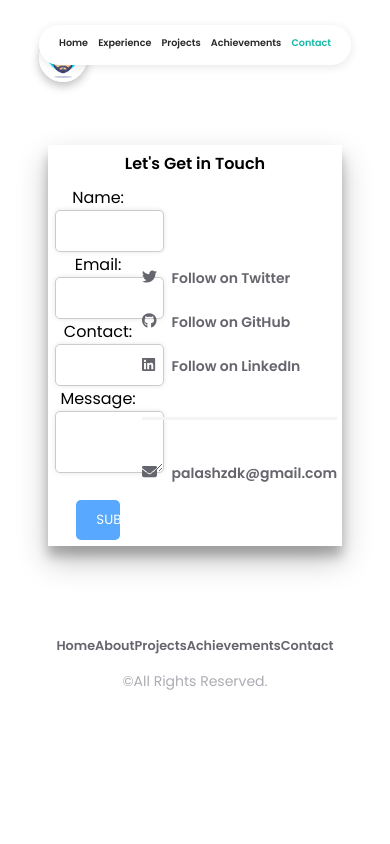
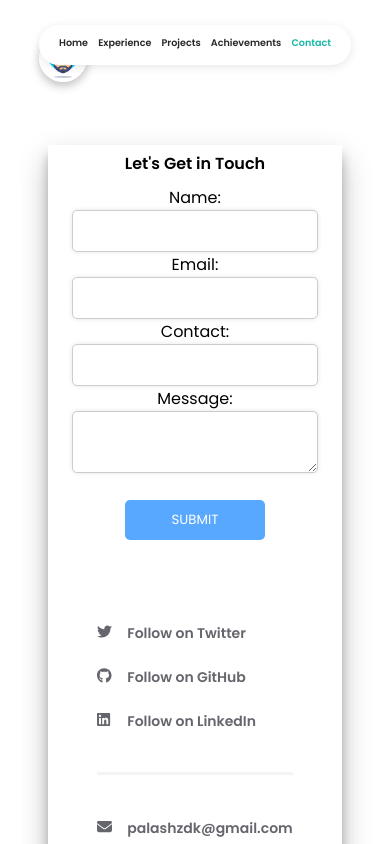
Before and after one commit to Palash2911/Portfolio-Godspeed, a React (Create React App) app: page /contact in a window 390 px wide. Shown: the top 844 px of the page. Built offline with nearby package versions, Linux system fonts and the light colour scheme.

Commit message:
Responsive

```diff
--- a/src/pages/styles/contact.css
+++ b/src/pages/styles/contact.css
@@ -46,10 +46,11 @@
 	flex-direction: row;
 	justify-content: space-around;
 	width: 100%;
+	flex-wrap: wrap;
 }
 
 .form-input {
-	width: 100%;
+	width: 80%;
 	padding: 10px;
 	border: 1px solid #ccc;
 	border-radius: 5px;
```
Also changed, not shown: src/pages/styles/homepage.css (line endings or trailing spaces). Lines whose indentation alone changed are shown as unchanged.
